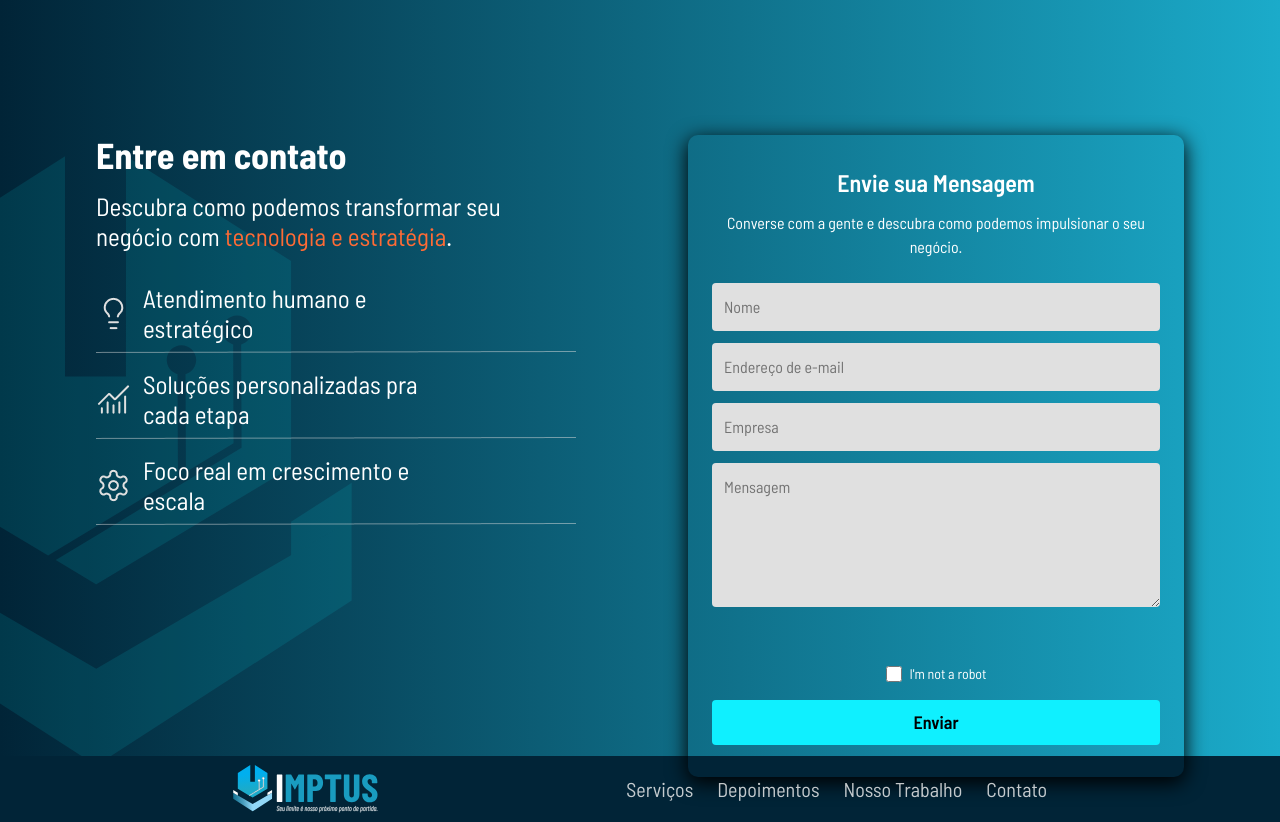
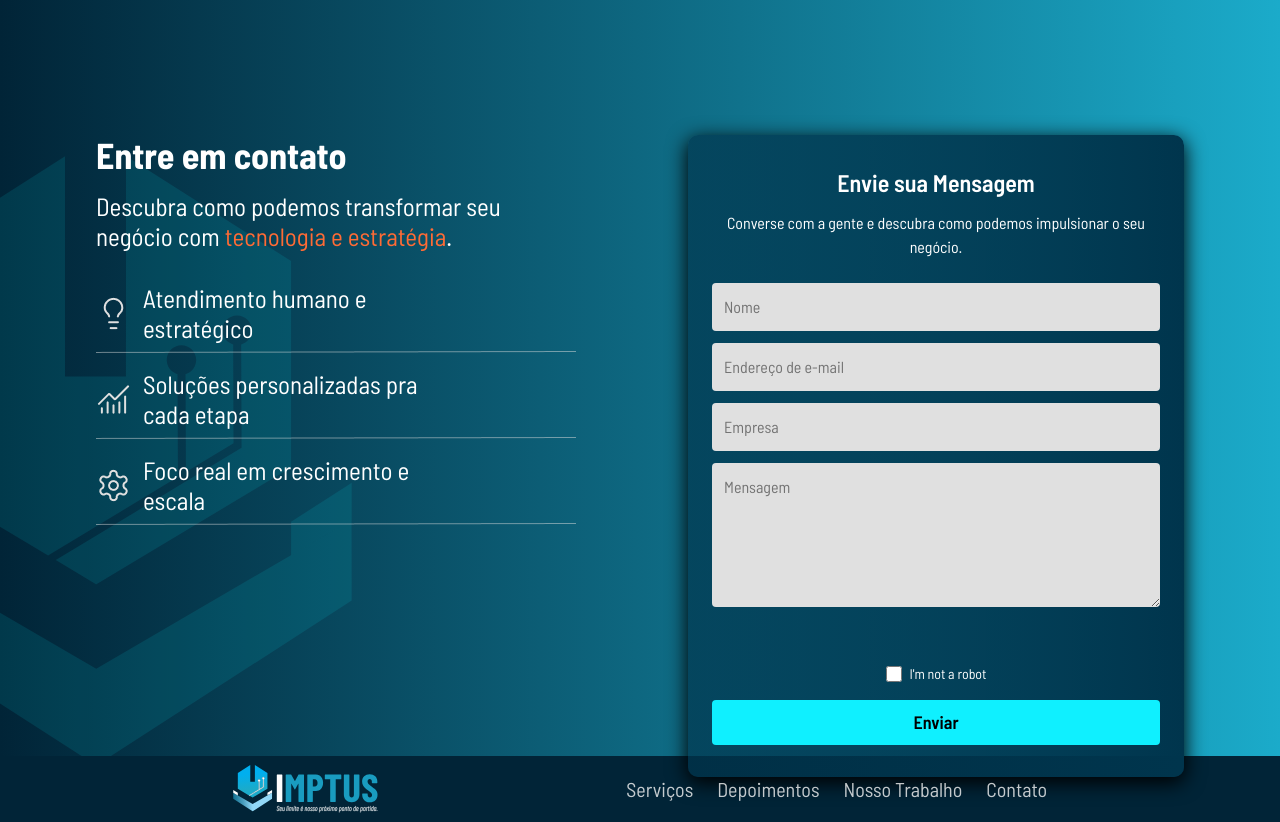
Before and after one commit to igorfrag/imptus, a Next.js app: page / in a window 1280 px wide. Shown: the part 3580-4402 px from the top of the page. Built offline with nearby package versions, Linux system fonts and the light colour scheme.

Commit message:
feat: add gradient form

```diff
--- a/src/styles/globals.css
+++ b/src/styles/globals.css
@@ -30,10 +30,19 @@
   .bg-gradient-azul {
     background-image: var(--background-gradient-azul);
   }
+
   .bg-hero-image {
     background-image: url('/assets/imptus_logo_hero.svg'), var(--background-gradient-azul);
     background-repeat: no-repeat;
     background-size: contain, cover;
+  }
+
+  .bg-gradient-form {
+    background: linear-gradient(
+      270.01deg,
+      rgba(0, 53, 77, 1) 0%,
+      rgba(0, 53, 77, 0.7) 100%
+    );
   }
 
   .shadow {
```
